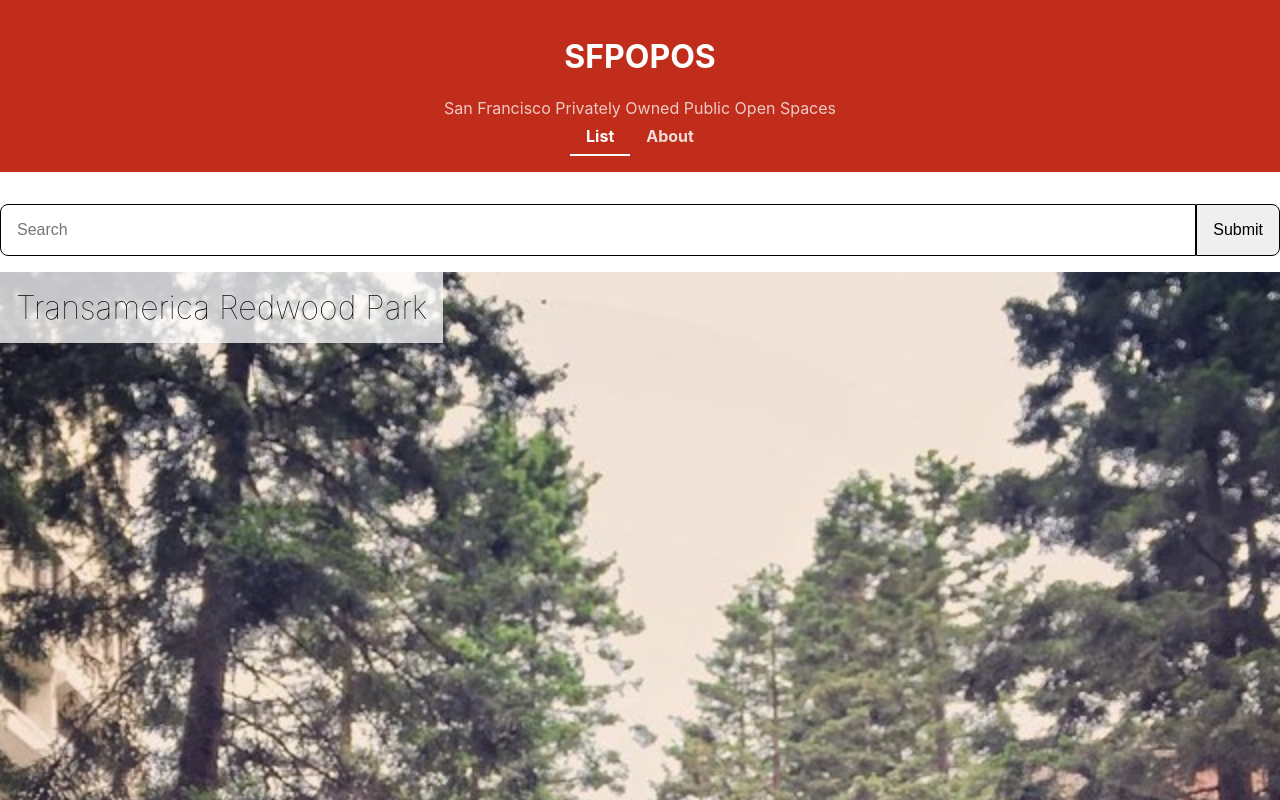
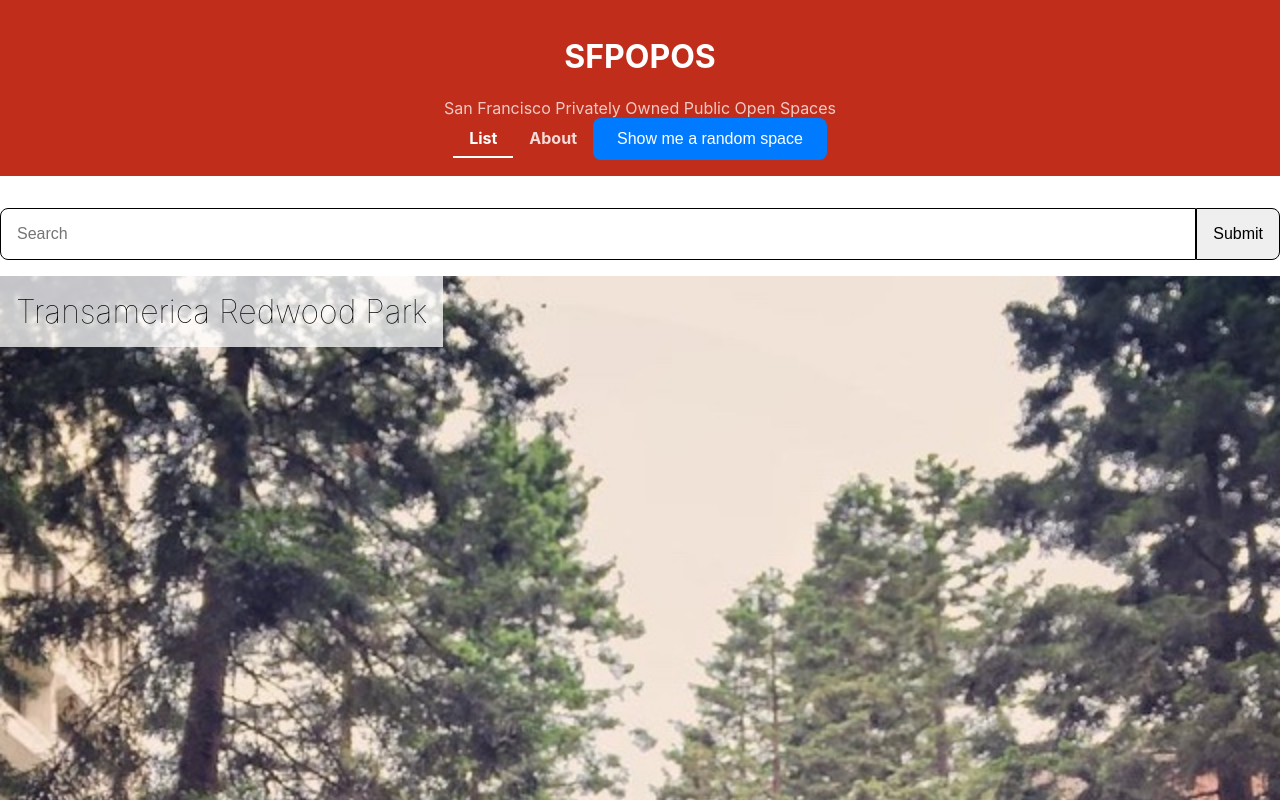
Before and after one commit to KJSDR/React-Tutorial, a React (Create React App) app: page / in a window 1280 px wide. Shown: the top 800 px of the page. Built offline with nearby package versions, Linux system fonts and the light colour scheme.

Commit message:
added random space

```diff
--- /dev/null
+++ b/src/components/RandomSpace/RandomSpace.css
@@ -0,0 +1,14 @@
+.RandomSpace {
+    padding: 0.75em 1.5em;
+    font-size: 1rem;
+    background-color: #007bff;
+    color: white;
+    border: none;
+    border-radius: 0.5em;
+    cursor: pointer;
+    transition: background-color 0.3s ease;
+  }
+
+  .RandomSpace:hover {
+    background-color: #0056b3;
+  }
--- /dev/null
+++ b/src/components/RandomSpace/RandomSpace.js
@@ -0,0 +1,21 @@
+import { useNavigate } from 'react-router-dom';
+import './RandomSpace.css';
+import data from '../../sfpopos-data.js';
+
+function RandomSpace() {
+  const navigate = useNavigate();
+
+  return (
+    <button
+      className="RandomSpace"
+      onClick={() => {
+        const id = Math.floor(Math.random() * data.length);
+        navigate(`/details/${id}`);
+      }}
+    >
+      Show me a random space
+    </button>
+  );
+}
+
+export default RandomSpace;
--- a/src/components/Title/Title.js
+++ b/src/components/Title/Title.js
@@ -1,18 +1,18 @@
-// src/Title.js
+import { NavLink } from 'react-router-dom';
+import RandomSpace from '../RandomSpace/RandomSpace';
 import './Title.css';
-import { NavLink } from 'react-router-dom';
 
 function Title() {
   return (
     <div className="Title">
       <header>
         <h1>SFPOPOS</h1>
-        <div className="Title-Subtitle">
-          San Francisco Privately Owned Public Open Spaces
-        </div>
+        <div className="Title-Subtitle">San Francisco Privately Owned Public Open Spaces</div>
+
         <div>
           <NavLink className={({ isActive }) => isActive ? "nav-link-active" : "nav-link"} to="/">List</NavLink>
           <NavLink className={({ isActive }) => isActive ? "nav-link-active" : "nav-link"} to="/about">About</NavLink>
+          <RandomSpace /> {/* Added RandomSpace button */}
         </div>
       </header>
     </div>
```
